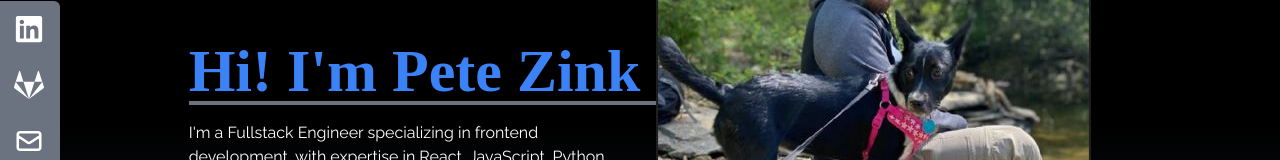
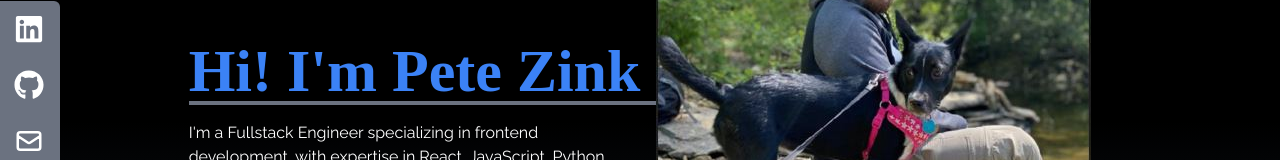
Before and after one commit to Pzink03/yt-react-my-portfolio, a React (Create React App) app: page / in a window 1280 px wide. Shown: the part 279-439 px from the top of the page. Built offline with nearby package versions, Linux system fonts and the light colour scheme.

Commit message:
Updated Resume/Github

```diff
--- a/src/components/Contact.jsx
+++ b/src/components/Contact.jsx
@@ -1,5 +1,5 @@
 import React from 'react'
-import { FaLinkedin, FaGitlab } from 'react-icons/fa'
+import { FaLinkedin, FaGithub } from 'react-icons/fa'
 import {HiOutlineMail} from 'react-icons/hi'
 import {BsFillPersonLinesFill} from "react-icons/bs"
 const Contact = () => {
@@ -17,9 +17,9 @@ const Contact = () => {
             id: 2,
             child: (
                 <>
-                <FaGitlab size={30} /></>
+                <FaGithub size={30} /></>
             ),
-            href: 'https://gitlab.com/PZink03',
+            href: 'https://github.com/PZink03',
 
         },
         {
--- a/src/components/SocialLinks.jsx
+++ b/src/components/SocialLinks.jsx
@@ -1,5 +1,5 @@
 import React from 'react'
-import { FaLinkedin, FaGitlab } from 'react-icons/fa'
+import { FaLinkedin, FaGithub } from 'react-icons/fa'
 import {HiOutlineMail} from 'react-icons/hi'
 import {BsFillPersonLinesFill} from "react-icons/bs"
 
@@ -19,9 +19,9 @@ const SocialLinks = () => {
             id: 2,
             child: (
                 <>
-                GitLab <FaGitlab size={30} /></>
+                GitHub <FaGithub size={30} /></>
             ),
-            href: 'https://gitlab.com/PZink03',
+            href: 'https://github.com/PZink03',
 
         },
         {
```
Also changed, not shown: 1 other file (tests, documents, lock files or other folders).
